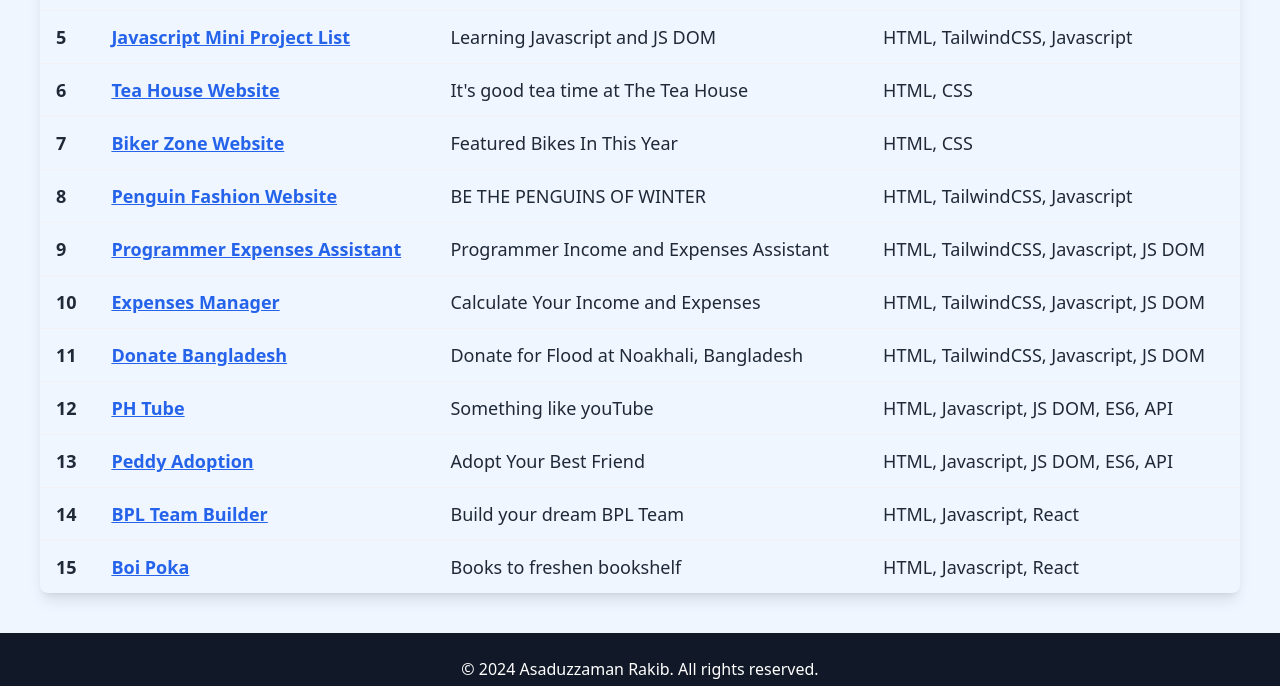
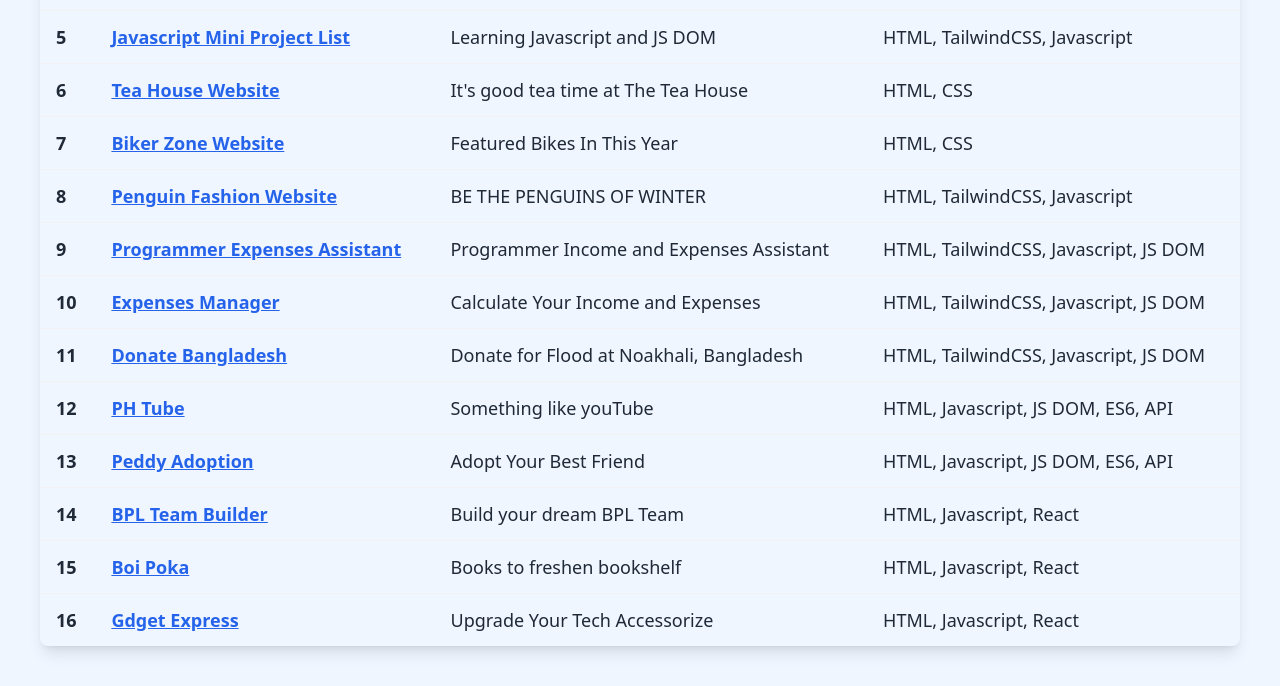
Before and after one commit to mr-asaduzzaman/Project-Showcase, a plain HTML site: page index.html in a window 1280 px wide. Shown: the part 476-1162 px from the top of the page. Drawn offline with nearby package versions, Linux system fonts and the light colour scheme.

Commit message:
New added

```diff
--- a/index.html
+++ b/index.html
@@ -192,6 +192,13 @@
                         <td>Books to freshen bookshelf</td>
                         <td>HTML, Javascript, React</td>
                     </tr>
+                    <tr class="hover:bg-gray-100">
+                        <th>16</th>
+                        <td><a class="font-bold underline text-blue-600"
+                                href="https://gadget-express-bd.surge.sh/" target="_blank">Gdget Express</a></td>
+                        <td>Upgrade Your Tech Accessorize</td>
+                        <td>HTML, Javascript, React</td>
+                    </tr>
                 </tbody>
             </table>
         </div>
```
